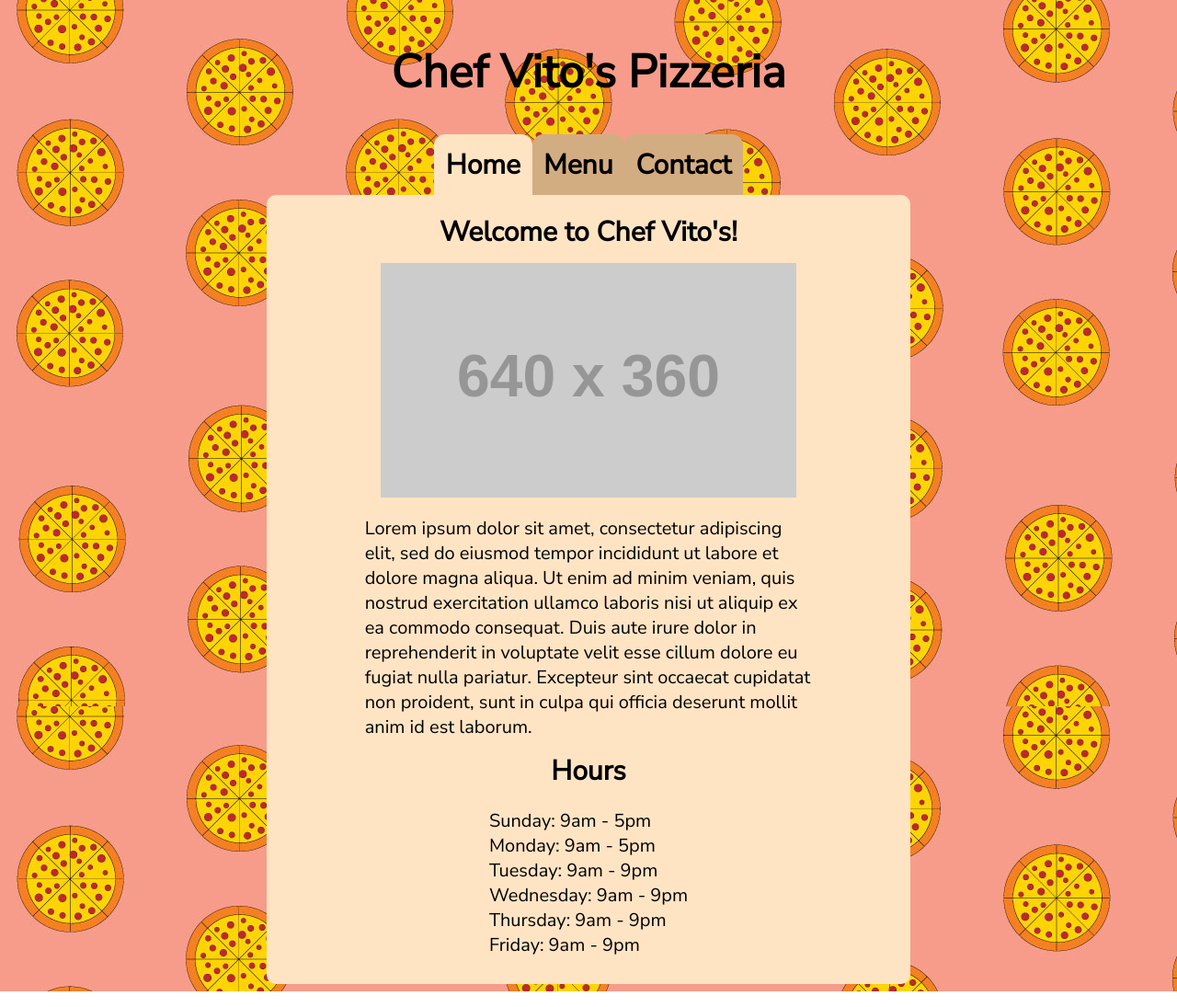
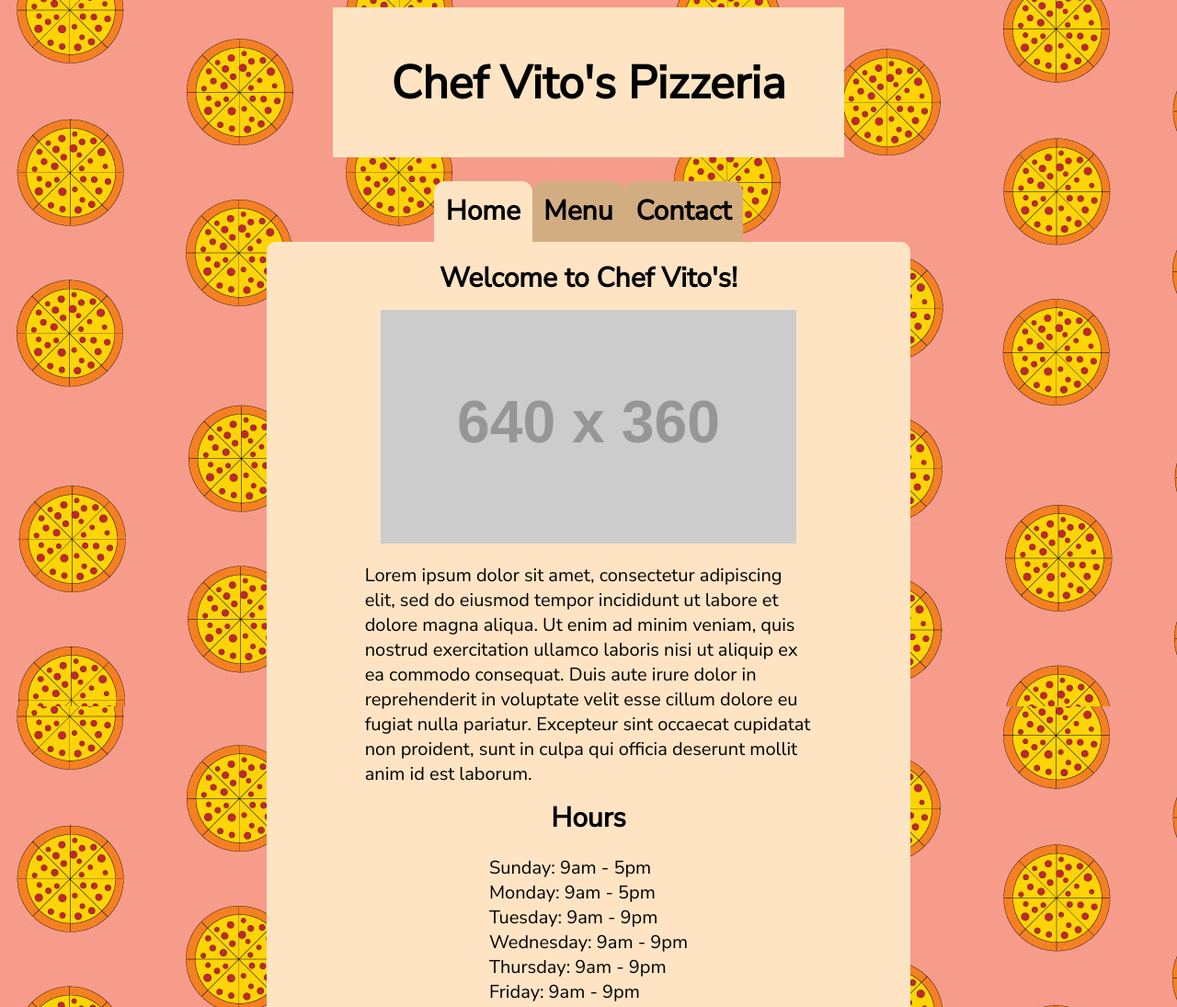
Before and after one commit to dstock3/restaurant, a plain HTML site: page index.html in a window 1280 px wide. Shown: the top 1095 px of the page at 92% size. Drawn offline with Linux system fonts and the light colour scheme; placeholder pictures from the web are drawn by us.

Commit message:
Added style compoents to head div.:

```diff
--- a/style.css
+++ b/style.css
@@ -2,6 +2,13 @@ body {
     background-image: url(./images/pizza.jpg);
     font-family: 'Nunito Sans', sans-serif;
     font-size: 1.25em;
+}
+
+.head-div {
+    background-color: bisque;
+    padding: 1%;
+    padding-inline: 5%;
+
 }
 
 #content {
@@ -17,6 +24,7 @@ h1 {
 }
 
 nav {
+    padding-top: 2%;
     width: 33%;
     display: flex;
     justify-content: center;
```
